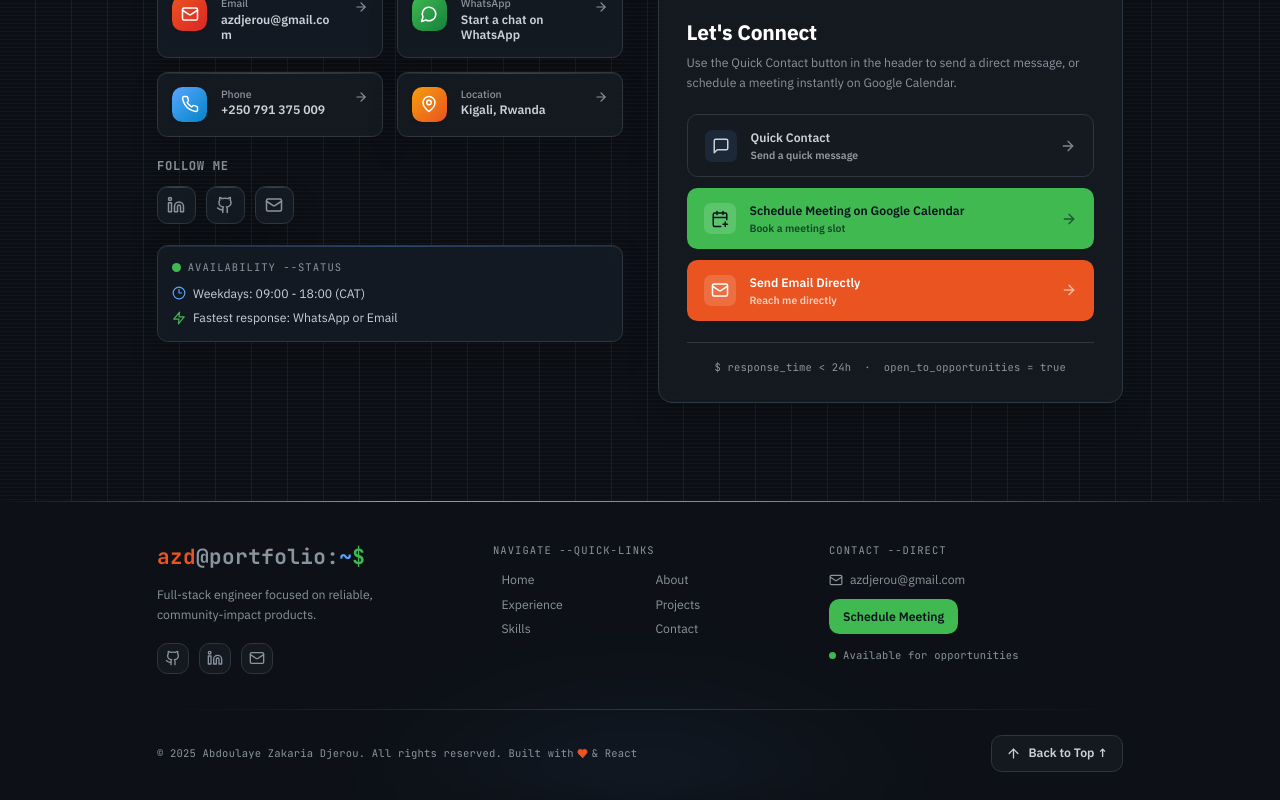
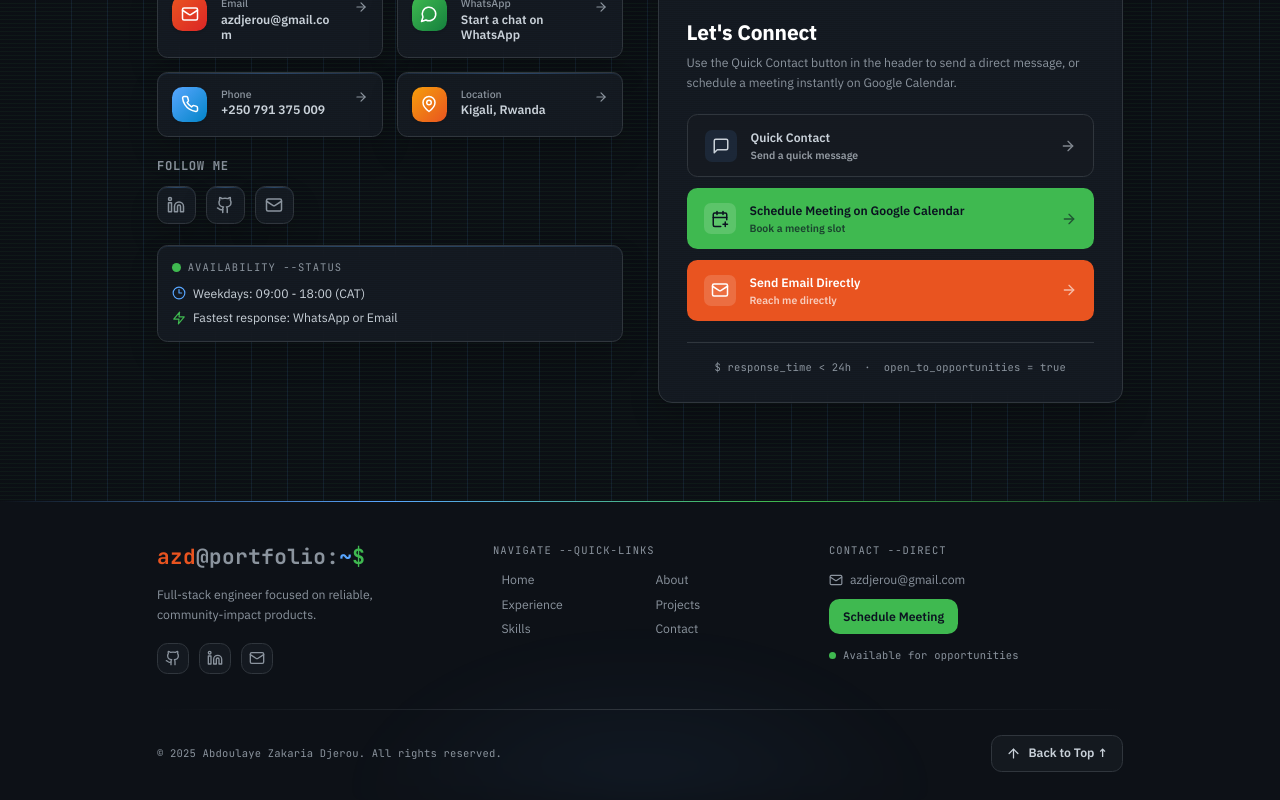
Before and after one commit to kardara/My-portfolio, a React (Vite) app: page / in a window 1280 px wide. Shown: the part 7936-8736 px from the top of the page. Built offline with nearby package versions, Linux system fonts and the light colour scheme.

Commit message:
enhanced the design

```diff
--- a/src/components/Footer.tsx
+++ b/src/components/Footer.tsx
@@ -1,6 +1,6 @@
 import React from "react";
 import { motion } from "framer-motion";
-import { Github, Linkedin, Mail, ArrowUp, Heart } from "lucide-react";
+import { Github, Linkedin, Mail, ArrowUp } from "lucide-react";
 import { useLanguage } from "../contexts/LanguageContext";
 
 const Footer: React.FC = () => {
@@ -41,7 +41,10 @@ const Footer: React.FC = () => {
     document.getElementById(id)?.scrollIntoView({ behavior: "smooth" });
 
   return (
-    <footer className="relative overflow-hidden" style={{ background: "var(--dev-bg)" }}>
+    <footer
+      className="relative overflow-hidden"
+      style={{ background: "var(--dev-bg)" }}
+    >
       {/* Gradient top border */}
       <div
         className="absolute top-0 inset-x-0 h-px"
@@ -71,7 +74,6 @@ const Footer: React.FC = () => {
           className="pt-12 pb-8"
         >
           <div className="grid md:grid-cols-3 gap-10 md:gap-12 mb-10">
-
             {/* Brand column */}
             <div className="space-y-4">
               <div className="terminal-title text-2xl font-bold">
@@ -185,11 +187,6 @@ const Footer: React.FC = () => {
             <p className="terminal-title dev-muted text-xs text-center sm:text-left">
               © {currentYear} Abdoulaye Zakaria Djerou.{" "}
               {t("footer.rights")}{" "}
-              <span className="inline-flex items-center gap-1">
-                Built with{" "}
-                <Heart size={11} className="text-[#e95420] inline" fill="#e95420" />{" "}
-                & React
-              </span>
             </p>
 
             <motion.button
```
